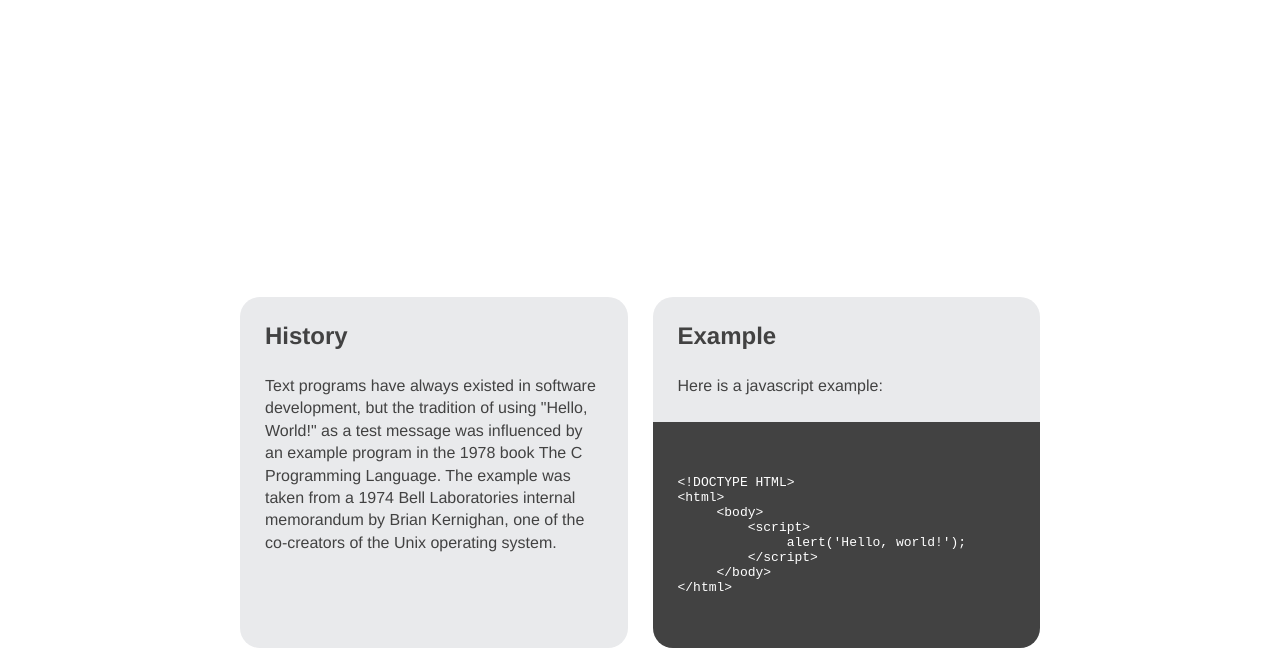
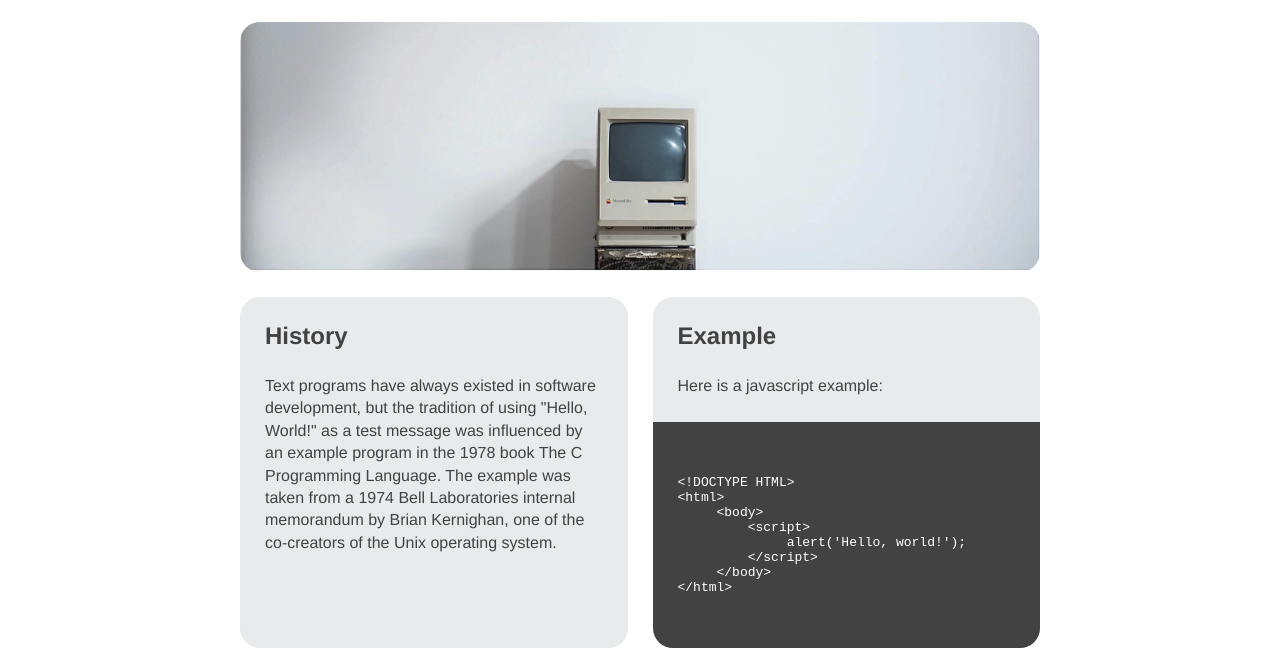
Before and after one commit to Marianav330/Hello-World-Lab, a plain HTML site: page index.html in a window 1280 px wide. Shown: the part 173-821 px from the top of the page. Drawn offline with Linux system fonts and the light colour scheme.

Commit message:
Update screen.css

```diff
--- a/screen.css
+++ b/screen.css
@@ -11,7 +11,7 @@ main{
   width: 800px;
 }
 .masthead{
-  background: no-repeat bottom/ cover url('images/mac.png');
+  background: no-repeat bottom/ cover url('mac.png');
   height: 250px;
   border-radius: 20px;
 }
```
